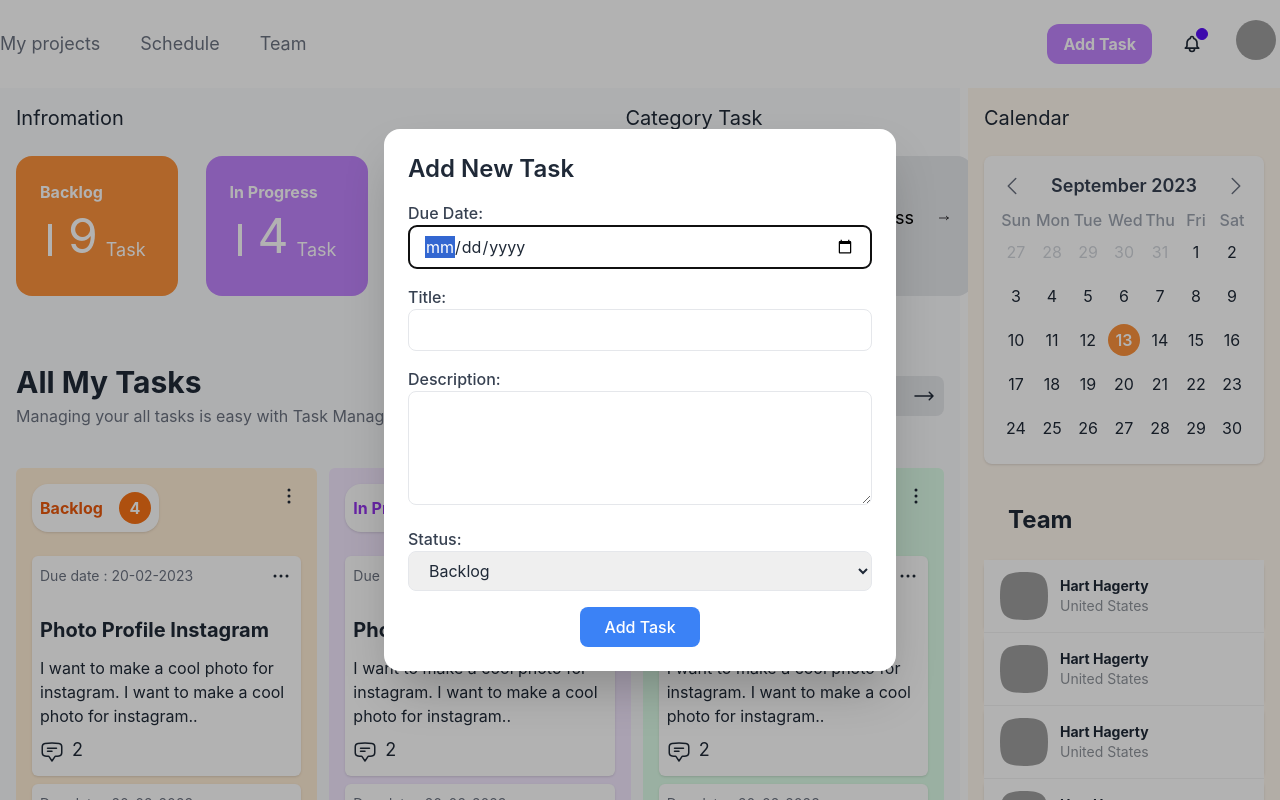
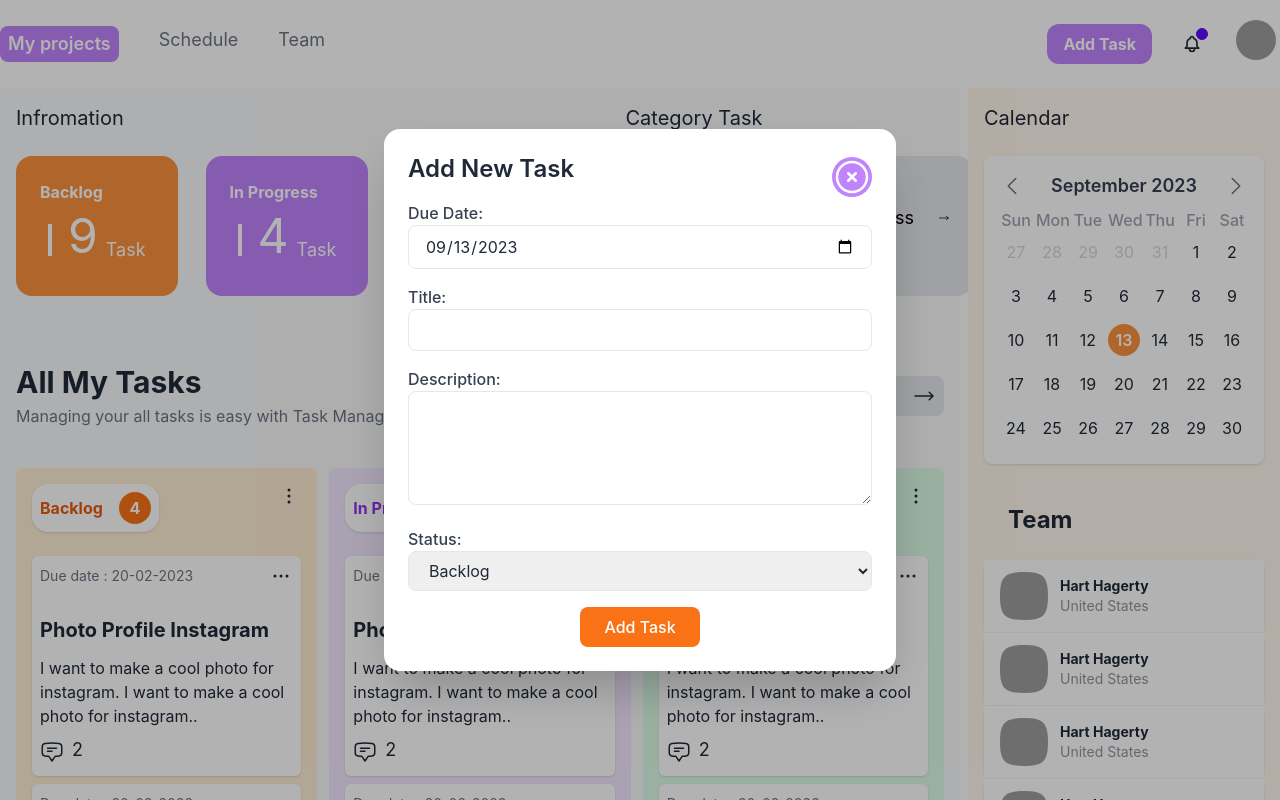
Before and after one commit to Tareq-dev/task-management, a React (Vite) app: page / in a window 1280 px wide. Both pictures are taken after a click on the button "Add Task". Shown: the top 800 px of the page. Built offline with nearby package versions, Linux system fonts and the light colour scheme; grey boxes are pictures that could not be loaded; the HTML template or start-up script is replaced by a standard one.

Commit message:
modal issues solve

```diff
--- a/package.json
+++ b/package.json
@@ -14,6 +14,7 @@
     "firebase": "^10.3.1",
     "react": "^18.2.0",
     "react-dom": "^18.2.0",
+    "react-hot-toast": "^2.4.1",
     "react-router-dom": "^6.15.0"
   },
   "devDependencies": {
--- a/src/App.jsx
+++ b/src/App.jsx
@@ -1,7 +1,7 @@
 import { Route, Routes } from "react-router-dom";
 import Home from "./pages/Home";
 import AllUsers from "./components/AllUsers";
-
+import  { Toaster } from 'react-hot-toast';
 function App() {
   return (
     <>
@@ -9,6 +9,7 @@ function App() {
         <Route path="/" element={<Home />} />
         <Route path="/user" element={<AllUsers />} />
       </Routes>
+      <Toaster />
     </>
   );
 }
--- a/src/components/Navbar.jsx
+++ b/src/components/Navbar.jsx
@@ -1,12 +1,21 @@
-import React from "react";
+import React, { useState } from "react";
 import { Link } from "react-router-dom";
 import TaskForm from "./Taskform";
 
 function Navbar() {
+  const [isModalOpen, setIsModalOpen] = useState(false);
+
+  const openModal = () => {
+    setIsModalOpen(true);
+  };
+
+  const closeModal = () => {
+    setIsModalOpen(false);
+  };
   return (
     <div className="flex items-center justify-between w-full my-4">
       <ul className="flex text-lg gap-10 text-gray-500">
-        <li>
+        <li className="px-2 py-1 rounded-lg text-white bg-purple-400 font-semibold">
           <Link>My projects</Link>
         </li>
         <li>
@@ -18,21 +27,23 @@ function Navbar() {
       </ul>
       <div className=" flex items-center gap-4">
         <button
-          onClick={() => document.getElementById("my_modal_2").showModal()}
+          onClick={openModal}
           className="bg-purple-400 hover:bg-purple-500 text-white font-bold py-2 cursor-pointer  px-4 rounded-xl "
         >
           Add Task
         </button>
-        <dialog id="my_modal_2" className="modal modal-bottom sm:modal-middle">
-          <div className="modal-box">
-            <div className="flex items-center justify-center">
-              <TaskForm />
+        {isModalOpen && (
+          <div className="fixed inset-0 z-50 flex items-center justify-center">
+            <div className="modal modal-open">
+              <div className="modal-box">
+                <div className="flex items-center justify-center">
+                  <TaskForm onClose={closeModal} />
+                </div>
+              </div>
+              <form method="dialog" className="modal-backdrop"></form>
             </div>
           </div>
-          <form method="dialog" className="modal-backdrop">
-            <button>close</button>
-          </form>
-        </dialog>
+        )}
         <button className="btn btn-ghost btn-circle">
           <div className="indicator">
             <svg
--- a/src/components/TaskForm.jsx
+++ b/src/components/TaskForm.jsx
@@ -1,11 +1,15 @@
 import React, { useState } from "react";
+import toast from "react-hot-toast";
 
-const TaskForm = () => {
+const TaskForm = ({ onClose }) => {
+  const today = new Date().toISOString().substr(0, 10); // Get today's date in "yyyy-MM-dd" format
+
   const [task, setTask] = useState({
-    dueDate: "",
+    dueDate: today,
     title: "",
     description: "",
     status: "backlog",
+    email: "",
   });
 
   const handleChange = (e) => {
@@ -18,13 +22,47 @@ const TaskForm = () => {
 
   const handleSubmit = (e) => {
     e.preventDefault();
+
+    toast.success("Successfully toasted!");
+    const taskData = {
+      dueDate: task.dueDate,
+      title: task.title,
+      description: task.description,
+      status: task.status,
+      email: "tareeq@gmail.com",
+    };
     // Handle form submission here, e.g., save the task to your backend or state.
-    console.log(task);
+    console.log(taskData);
+
+    onClose();
   };
 
   return (
     <div className="bg-white w-full">
-      <h2 className="text-2xl font-semibold mb-4">Add New Task</h2>
+      <div className="flex justify-between">
+        <h2 className="text-2xl font-semibold mb-4">Add New Task</h2>
+
+        <button
+          onClick={onClose}
+          className="lg:tooltip lg:tooltip-bottom"
+          data-tip="Close"
+        >
+          <svg
+            xmlns="http://www.w3.org/2000/svg"
+            fill="none"
+            viewBox="0 0 24 24"
+            strokeWidth={1.5}
+            stroke="currentColor"
+            className="w-10 h-10 bg-purple-400 rounded-full text-white"
+          >
+            <path
+              strokeLinecap="round"
+              strokeLinejoin="round"
+              d="M9.75 9.75l4.5 4.5m0-4.5l-4.5 4.5M21 12a9 9 0 11-18 0 9 9 0 0118 0z"
+            />
+          </svg>
+        </button>
+      </div>
       <form onSubmit={handleSubmit}>
         <div className="mb-4">
           <label htmlFor="dueDate" className="block text-gray-700 font-medium">
@@ -89,7 +127,7 @@ const TaskForm = () => {
         <div className="text-center">
           <button
             type="submit"
-            className="bg-blue-500 hover:bg-blue-600 text-white font-medium py-2 px-6 rounded-lg focus:ring focus:ring-blue-300"
+            className="bg-orange-500 hover:bg-blue-600 text-white font-medium py-2 px-6 rounded-lg focus:ring focus:ring-blue-300"
           >
             Add Task
           </button>
```
Also changed, not shown: 1 other file (tests, documents, lock files or other folders).
